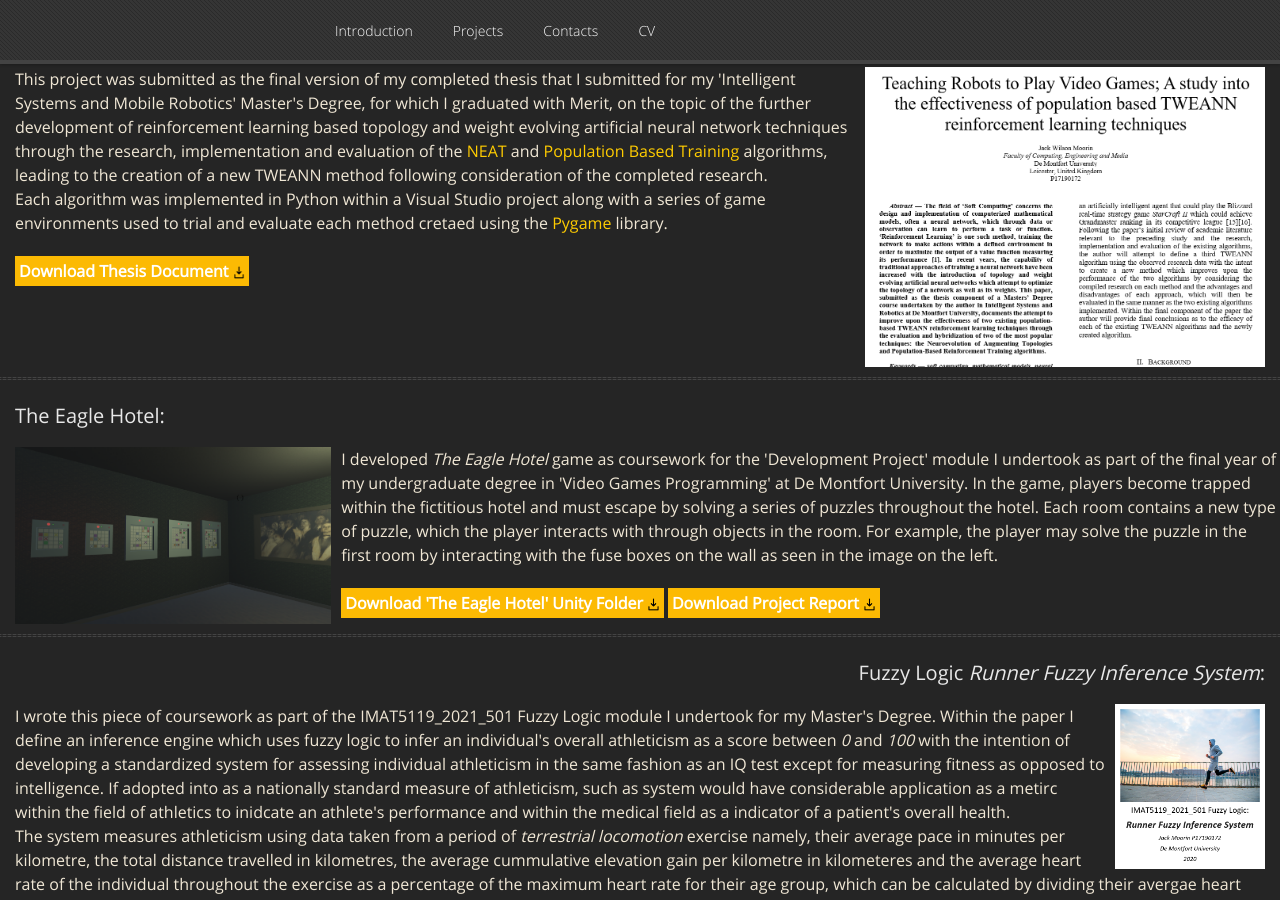
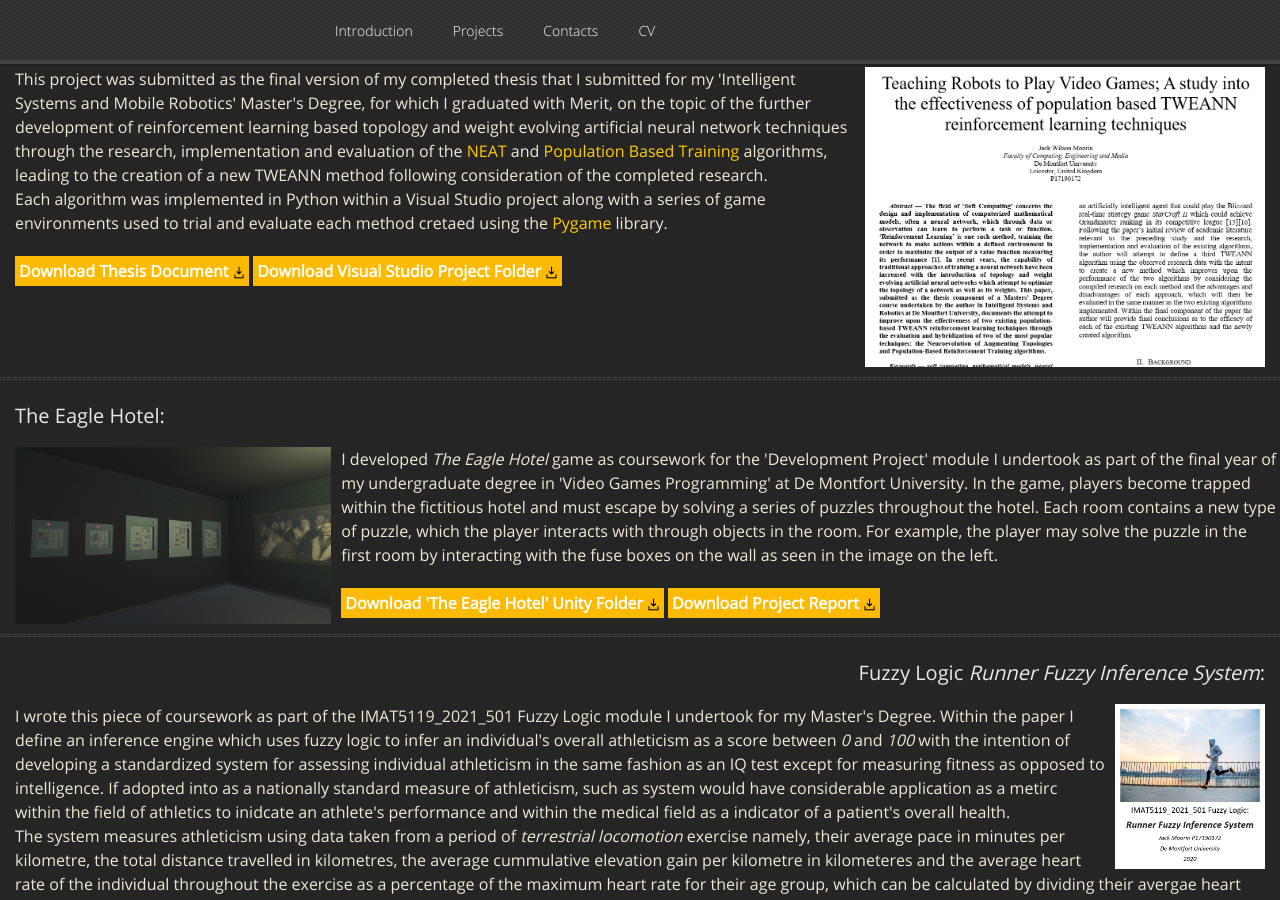
Before and after one commit to GamesProgrammingGrad2021/GamesProgrammingGrad2021.github.io, a Jekyll site: the page built from index.md, in a window 1280 px wide and 900 px high, scrolled down 1188 px. Built offline with Jekyll 4.4.1, drawn with Linux system fonts in a browser that asks for light colours; nearby versions of some CDN libraries; our own code applies the rules of GitHub Pages for plain Markdown files.

Commit message:
Update default.html

```diff
--- a/_layouts/default.html
+++ b/_layouts/default.html
@@ -146,6 +146,7 @@
 				each method cretaed using the <a href="https://www.pygame.org/news">Pygame</a> library.
 				<br><br>
 				<a href="TRTPVG A Study into Population Based TWEANN Reinforcement Learning Techniques.docx" class="project_download">Download Thesis Document <img src="Download_Icon.png" alt="" class="project_button_icon"></a>
+				<a href="https://drive.google.com/file/d/1i1XHY2IBwtHTmpdbeDr3zzAB91ULiY4d/view?usp=sharing" class="project_download">Download Visual Studio Project Folder <img src="Download_Icon.png" alt="" class="project_button_icon"></a>
 				</div>
 			</div>
 
```
